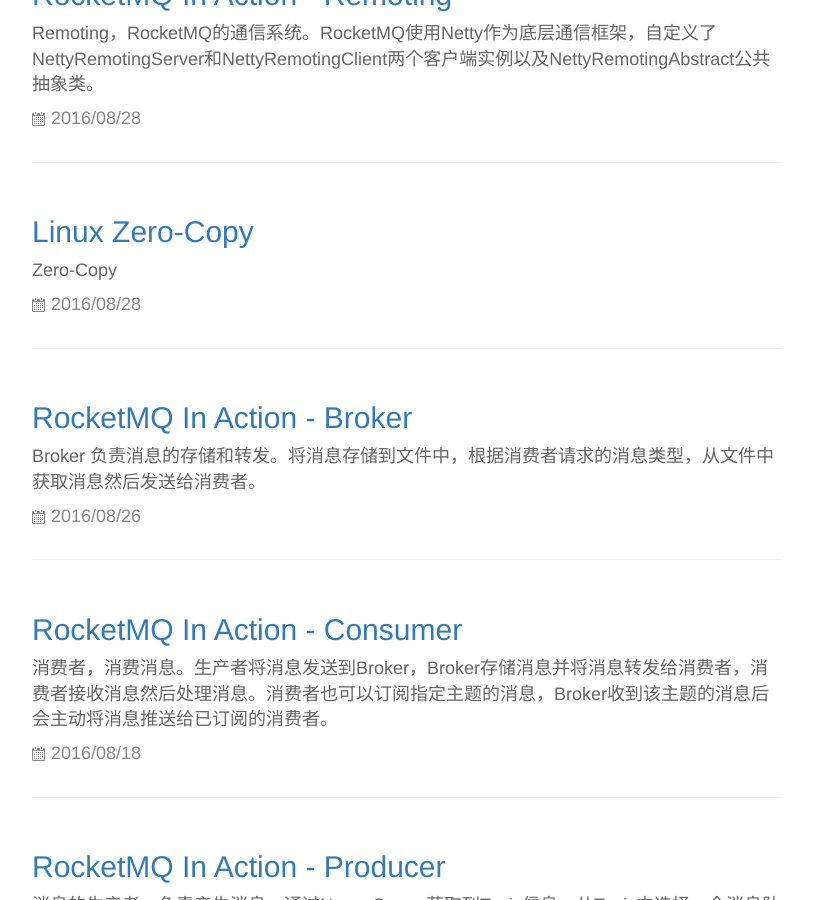
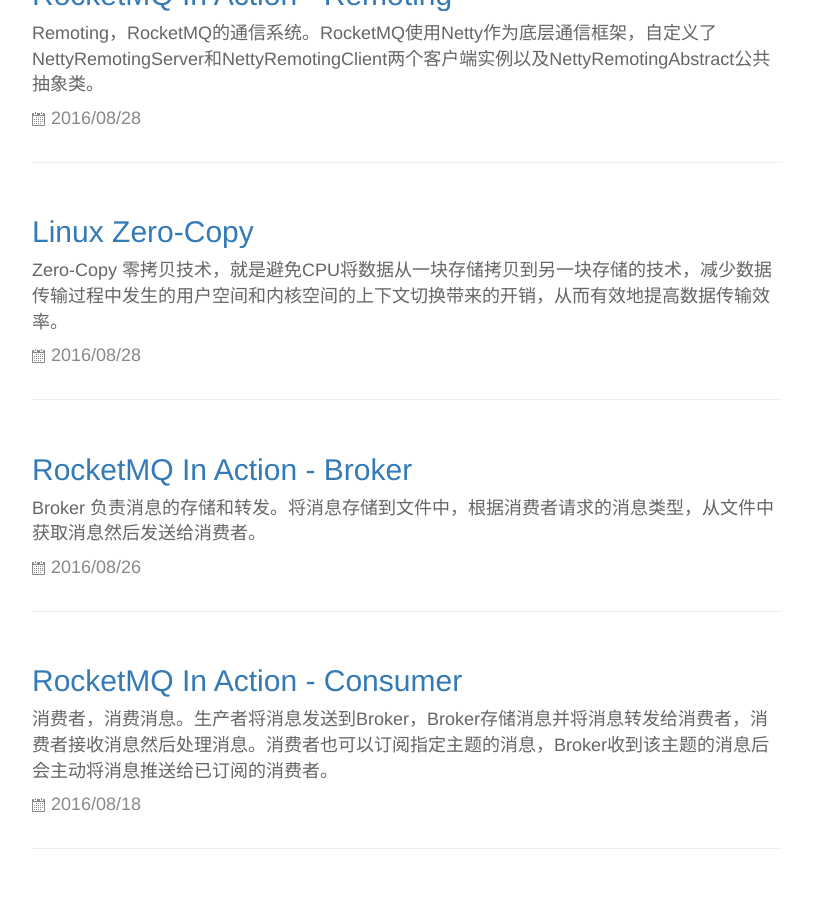
Before and after one commit to catslave/catslave.github.io, a Jekyll site: the page built from index.html, in a window 1280 px wide and 900 px high, scrolled down 783 px. Shown: the whole window, without its empty margins (38-851 px from the left). Built offline with Jekyll 4.4.1, drawn with Linux system fonts in a browser that asks for light colours; the list of posts is cut into pages by our own code; some of the changed lines change nothing that is shown.

Commit message:
zero-copy

```diff
--- a/_config.yml
+++ b/_config.yml
@@ -20,8 +20,8 @@
 # The base hostname & protocol for your site
 # For local test, please use http://localhost:4000
 # For production, use your github page url. ex. http://dongchuan.github.io
-url: https://catslave.github.io # production https://catslave.github.io
-# url: http://localhost:4000 # develop http://localhost:4000
+# url: https://catslave.github.io # production https://catslave.github.io
+url: http://localhost:4000 # develop http://localhost:4000
 
 ## Gem
 gems:
--- a/_posts/2016-08-28-Linux.Zero-Copy.md
+++ b/_posts/2016-08-28-Linux.Zero-Copy.md
@@ -2,28 +2,88 @@
 layout: post
 title: Linux Zero-Copy
 category: Linux
-description: Zero-Copy
+description: Zero-Copy 零拷贝技术，就是避免CPU将数据从一块存储拷贝到另一块存储的技术，减少数据传输过程中发生的用户空间和内核空间的上下文切换带来的开销，从而有效地提高数据传输效率。
 ---
 
 # Zero-Copy
+零拷贝技术，就是避免CPU将数据从一块存储拷贝到另一块存储的技术，减少数据传输过程中发生的用户空间和内核空间的上下文切换带来的开销，从而有效地提高数据传输效率。<br/>
 
-## sendFile
-sendFile在两个文件描述符之间直接传递数据，完全在内核中操作，从而避免了内核缓冲区到用户缓冲区的拷贝，因此效率很高，称为零拷贝。
+## read/wirte send/recv
+在传统的文件传输里面，需要经过多次上下文切换：
+{% highlight c++ %}
+	read(file, tmp_buf, len);
+	write(socket, temp_buf, len);
+{% endhighlight %}
+以上两行代码是传统的read/write方式进行文件到socket的传输，具体流程如下：
+1.调用read函数，文件数据被copy到内核缓冲区
+2.read函数返回，文件数据从内核缓冲区copy到用户缓冲区
+3.write函数调用，将文件数据从用户缓冲区copy到内核与socket相关的缓冲区
+4.数据从socket缓冲区copy到相关协议引擎
+在这个过程中，文件数据实际上经过了四次copy操作：硬盘到内核buf，内核buf到用户buf，用户buf到内核socket缓冲区，内核socket缓冲区到协议引擎。<br/>
+
+零拷贝技术就是为了避免数据的多次拷贝：
+
+* 避免内核空间数据拷贝操作
+* 避免内核空间和用户空间的数据拷贝操作
+
+## DMA
+DMA，Direct Memory Access 直接内存存取，可以在外部设备与内存间直接进行数据交换，而不用通过CPU，这样大大的提高了CPU的利用率。通常系统的总线是由CPU管理的，DMA传输时，CPU让出总数由DMA控制器直接掌管总线。
+
+## mmap
+在Linux中，减少拷贝次数的一种方式就是调用`mmap`方法来代替调用`read`方法：<br/>
+{% highlight c++ %}
+	tmp_buf = mmap(file, len);
+	write(socket, tmp_buf, len);
+{% endhighlight %}
+首先，应用程序调用了`mmap`方法后，数据会先通过DMA拷贝到内核空间缓冲区中。然后，用户空间与内核空间共享这个缓冲区，这样，内核空间和用户空间就不需要再进行一次数据拷贝。接着，应用程序调用了`write`方法，数据直接从原来的内核空间缓冲区拷贝到与socket相关的内核空间缓冲区。最后，数据从内核空间的socket缓冲区拷贝到协议引擎。<br/>
+通过使用`mmap`来代替`read`，可以减少操作系统的两次数据拷贝。当大量数据需要传输的时候，这样做就会有一个比较好的效率。但是，使用`mmap`方法也是存在潜在问题的。在对文件进行内存映射后，调用`write`方法，如果此时有其他的进程截断了这个文件，那么`write`方法将会被总线错误信号SIGBUS中断，这个信号将会导致进程被杀死。<br/>
+
+## sendfile
+sendfile也是一种减少数据拷贝次数的方式，它还减少为了用户空间和内核空间的上下文切换。
 {% highlight c++ %}
 #include <sys/sendfile.h>
 ssize_t sendfile(int out_fd, int in_fd, off_t *offset, size_t count);
 {% endhighlight %}
-in_fd必须是一个支持类似mmap函数的文件描述符，即它必须指向真实的文件，不能是socket和管道；而out_fd必须是一个socket。可见，sendFile转为网络传输文件而生。
+首先，`sendfile`通过DMA将数据拷贝到内核空间缓冲区中，然后数据被拷贝到与socket相关的缓冲区。最后，DMA将数据从内核空间的socket缓冲区拷贝到协议引擎。<br/>
+`sendfile`不需要将数据拷贝或者映射到用户空间中，所以`sendfile`只适用于用户空间不需要对所访问的数据进行处理的情况。相对于`mmap`，因为`sendfile`传输数据没有越过用户空间和内核空间的边界线，所以`sendfile`也极大减少了存储管理的开销。
 
-### read/wirte send/recv
-在传统的文件传输里面，需要经过多次上下文切换：<br/>
-	read(file, tmp_buf, len);
-	write(socket, temp_buf, len);
-以上两行代码是传统的read/write方式进行文件到socket的传输，具体流程如下：
-1.调用read函数，文件数据被copy到内核缓冲区<br/>
-2.read函数返回，文件数据从内核缓冲区copy到用户缓冲区<br/>
-3.write函数调用，将文件数据从用户缓冲区copy到内核与socket相关的缓冲区<br/>
-4.数据从socket缓冲区copy到相关协议引擎<br/>
-在这个过程中，文件数据实际上经过了四次copy操作：硬盘到内核buf，内核buf到用户buf，用户buf到内核socket缓冲区，内核socket缓冲区到协议引擎。<br/>
+`sendfile`在两个文件描述符之间直接传递数据，完全在内核中操作，从而避免了内核缓冲区到用户缓冲区的拷贝，因此效率很高，称为零拷贝。
 
-sendfile系统调用提供了一种减少以上多次copy，提升文件传输性能的方法：<br/>
+`sendfile`方法参数中的`in_fd`必须是一个支持类似`mmap`函数的文件描述符，即它必须指向真实的文件，不能是`socket`和管道；而`out_fd`必须是一个`socket`。可见，`sendFile`专为网络传输文件而生。`sendfile`系统调用提供了一种减少多次拷贝，提升文件传输性能的方法。
+
+## FileChannel
+Java类库通过`java.nio.channels.FileChannel`中的`transferTo`方法使用了零拷贝技术。`transferTo`方法直接将字节从它被调用的通道上传输到另外一个可写字节通道，数据无需流经应用程序。
+{% highlight java %}
+package java.nio.channels;
+
+public abstract class FileChannel
+    extends AbstractInterruptibleChannel
+    implements SeekableByteChannel, GatheringByteChannel, ScatteringByteChannel
+{
+	...
+
+    /**
+     * 将数据从文件通道传输到给定的可写字节通道
+     * @param position 需要传输的文件起始位置
+     * @param count 传输的最大字节数
+     * @param target 目标通道
+     */
+	public abstract long transferTo(long position, long count,
+                                    WritableByteChannel target)
+        throws IOException;
+}
+{% endhighlight %}
+在`transferTo`方法内部，它依赖底层操作系统对零拷贝的支持；在Linux系统中，此调用被传递到`sendfile`系统调用中。
+{% highlight c++ %}
+#include <sys/sendfile.h>
+ssize_t sendfile(int out_fd, int in_fd, off_t *offset, size_t count);
+{% endhighlight %}
+将数据从一个文件描述符传输到了另一个文件描述符。所以`transferTo`方法也是将用户空间和内核空间的上下文切换次数从四次减少到两次，将数据拷贝从四次减少到三次（其中只有一次涉及到了CPU）。
+
+
+参考资料：
+
+* [http://www.linuxjournal.com/article/6345](http://www.linuxjournal.com/article/6345)
+* [Linux 中的零拷贝技术，第 1 部分](http://www.ibm.com/developerworks/cn/linux/l-cn-zerocopy1/)
+* [Linux 中的零拷贝技术，第 2 部分](http://www.ibm.com/developerworks/cn/linux/l-cn-zerocopy2/)
+* [通过零拷贝实现有效数据传输](http://www.ibm.com/developerworks/cn/java/j-zerocopy/)
```
